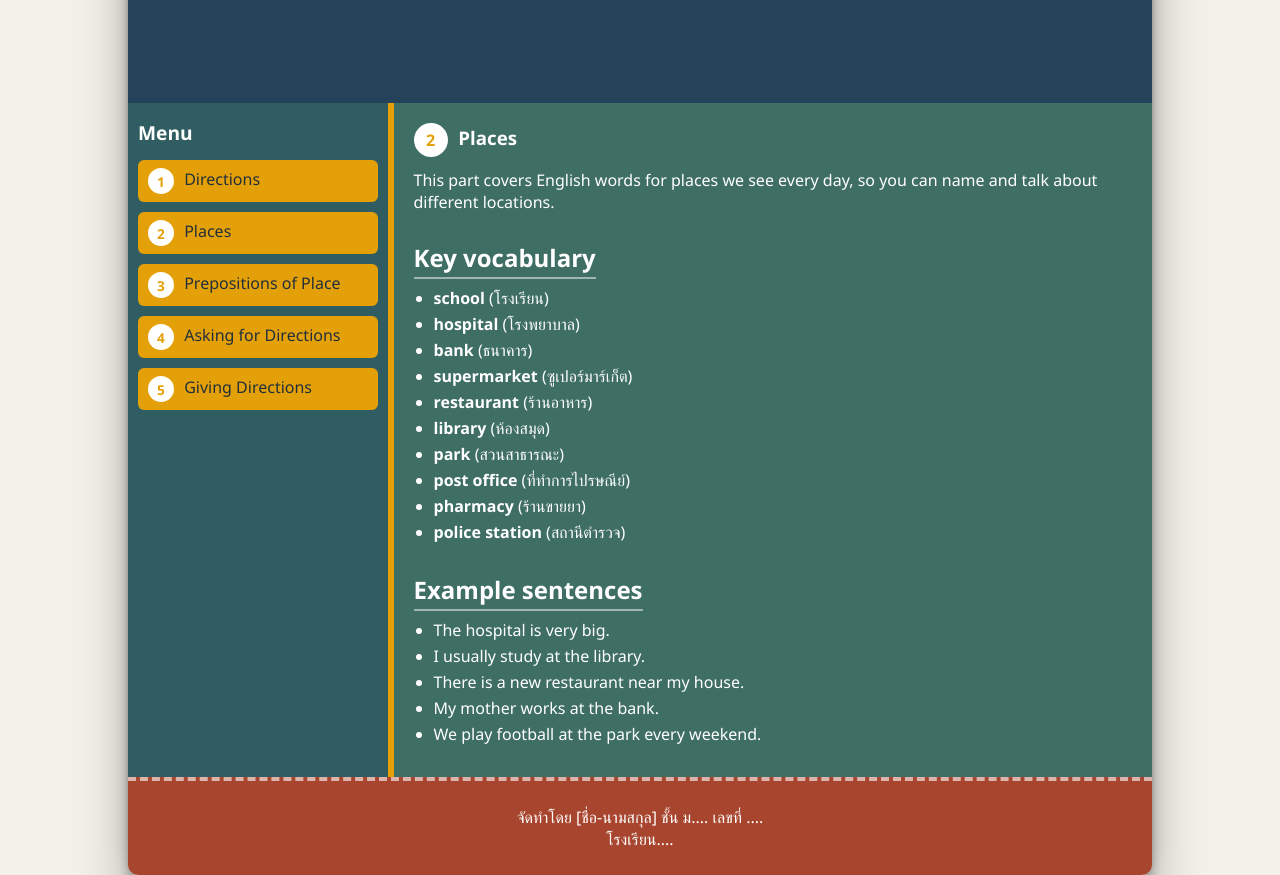
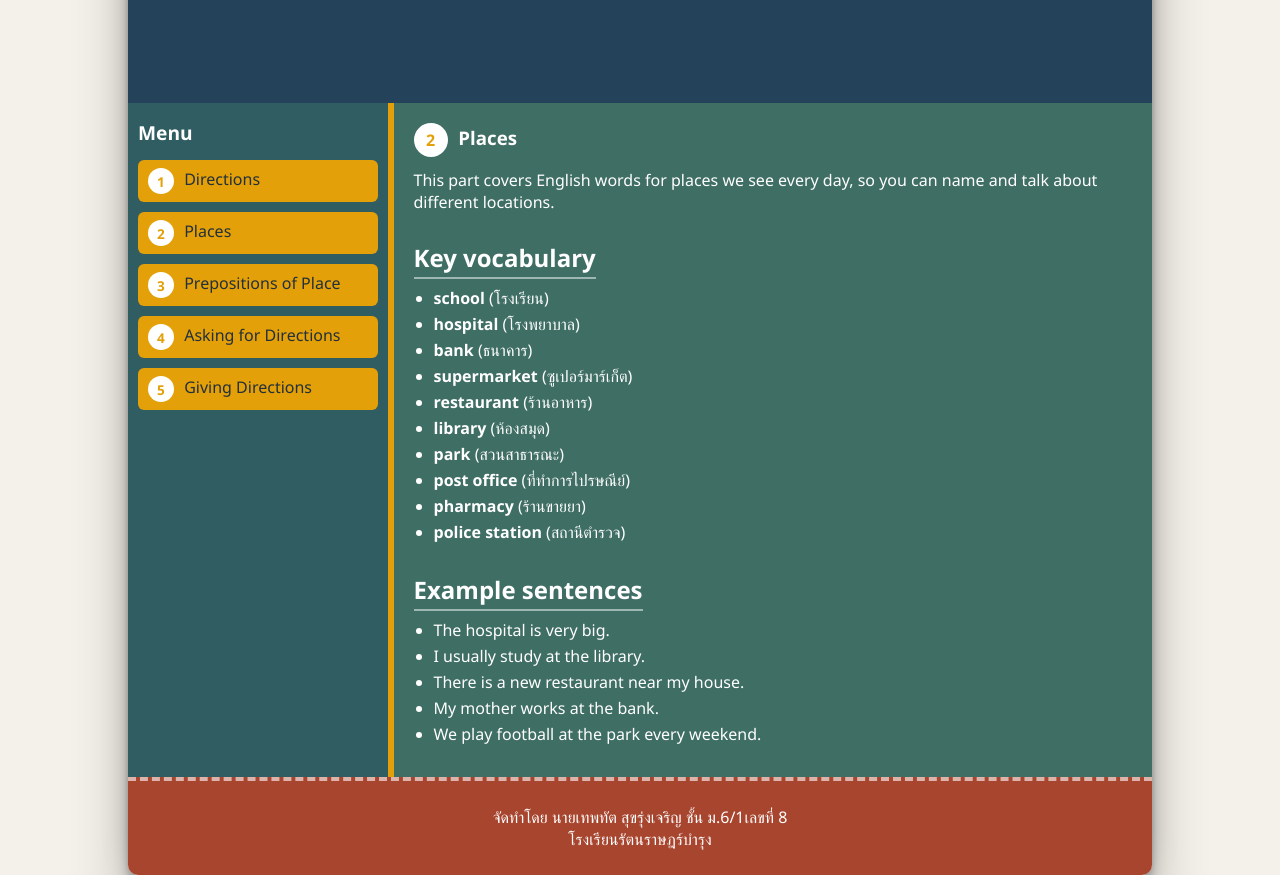
Before and after one commit to tebtadsookrungjarern/LearningEnglishDirections, a plain HTML site: page page2.html in a window 1280 px wide. Shown: the part 153-1028 px from the top of the page. Drawn offline with Linux system fonts and the light colour scheme.

Commit message:
Update page2.html

```diff
--- a/page2.html
+++ b/page2.html
@@ -163,7 +163,7 @@ article h1 .num{
 </ul>
 </article>
 </section>
-<footer><p>จัดทำโดย [ชื่อ-นามสกุล] ชั้น ม.... เลขที่ ....<br>โรงเรียน....</p></footer>
+<footer><p>จัดทำโดย นายเทพทัต สุขรุ่งเจริญ ชั้น ม.6/1เลขที่ 8<br>โรงเรียนรัตนราษฎร์บำรุง</p></footer>
 </div>
 </body>
 </html>
```
